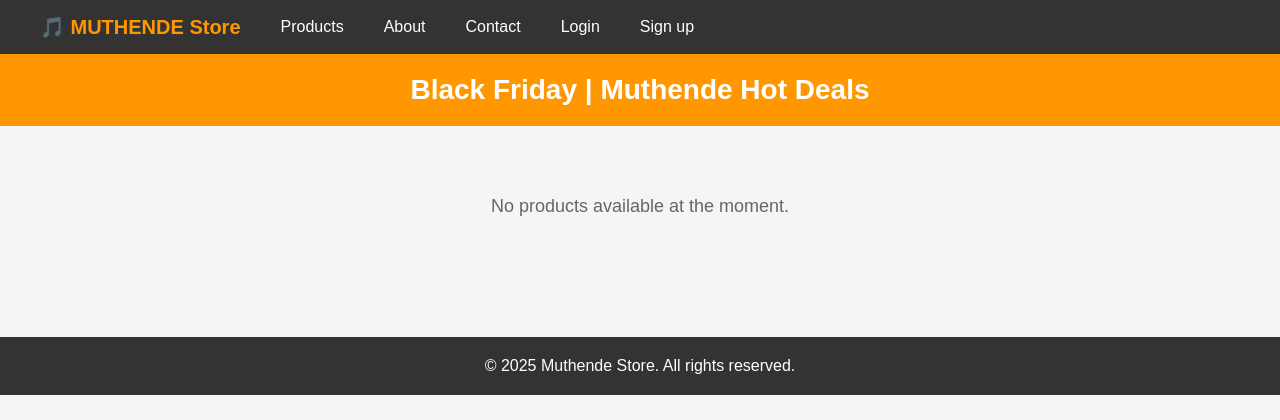
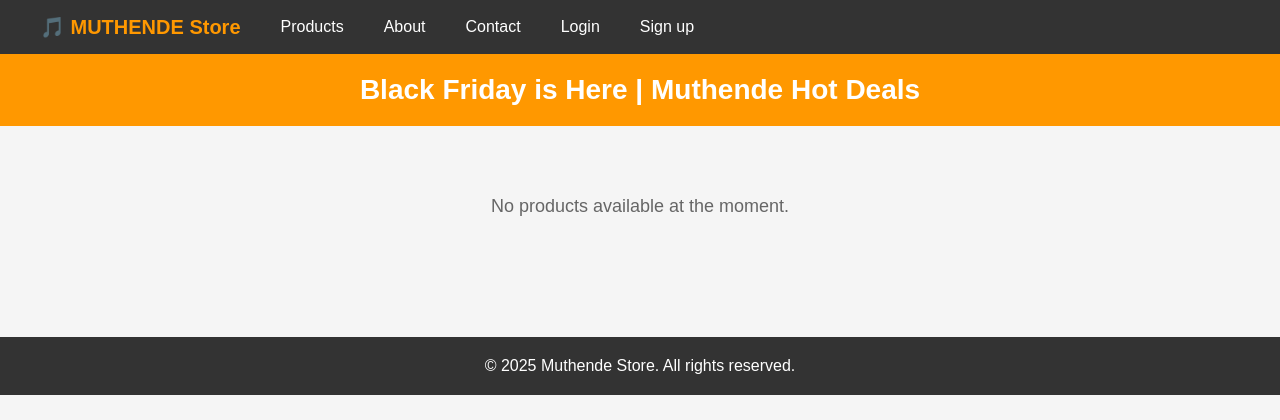
Before and after one commit to kipkoechngeno1234/online-clothing-store---ecommerce, a Django app: page /products/ in a window 1280 px wide. Shown: the top 420 px of the page. Run offline with Django 5.2, Linux system fonts and the light colour scheme; data that the repository does not hold is empty.

Commit message:
Header Infor

```diff
--- a/store/templates/base.html
+++ b/store/templates/base.html
@@ -27,7 +27,7 @@
 
     <!-- Header -->
     <div class="header">
-        <h1>Black Friday | Muthende Hot Deals</h1>
+        <h1>Black Friday is Here | Muthende Hot Deals</h1>
     </div>
 
     <!-- Main Content -->
```
